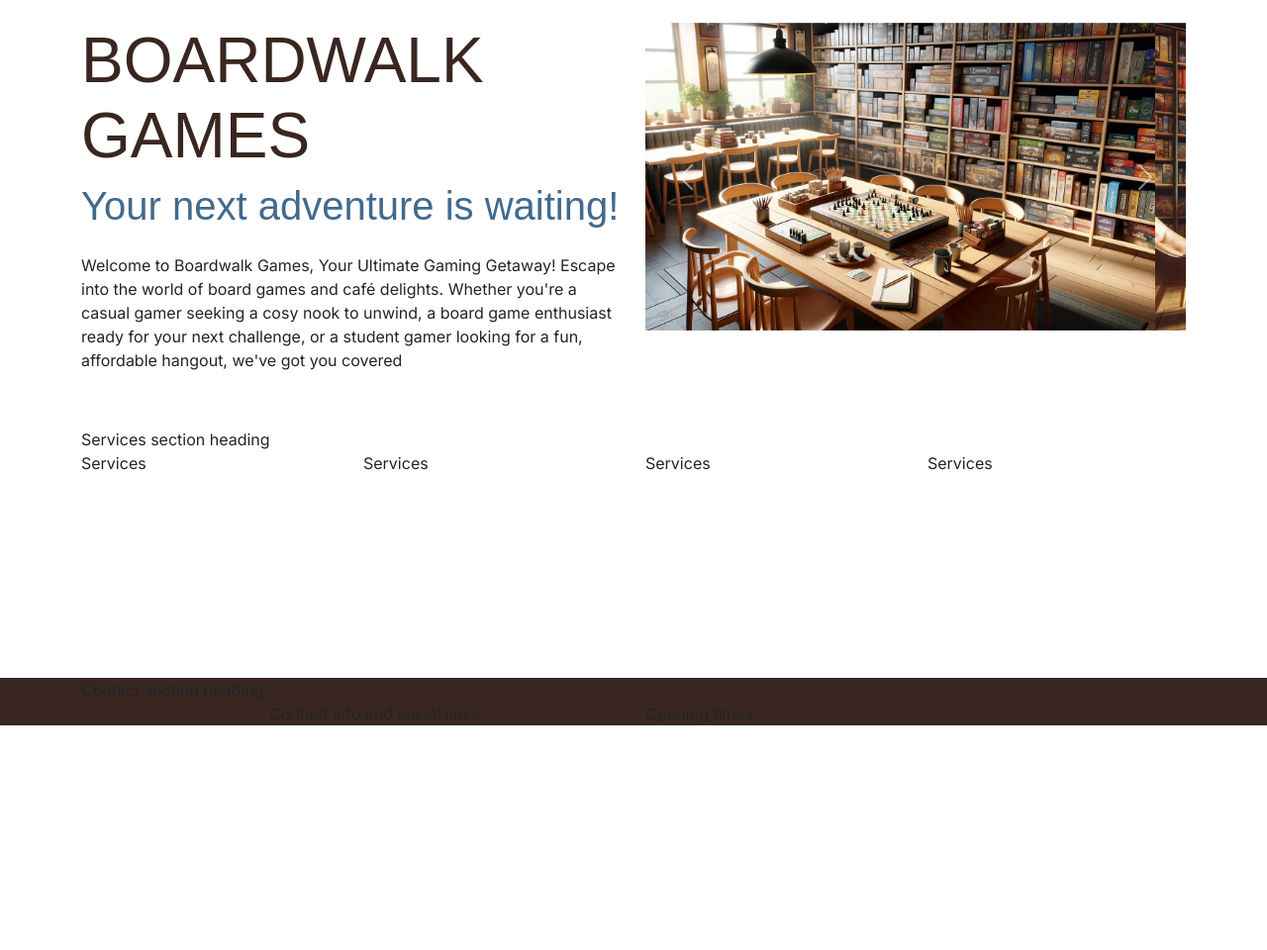
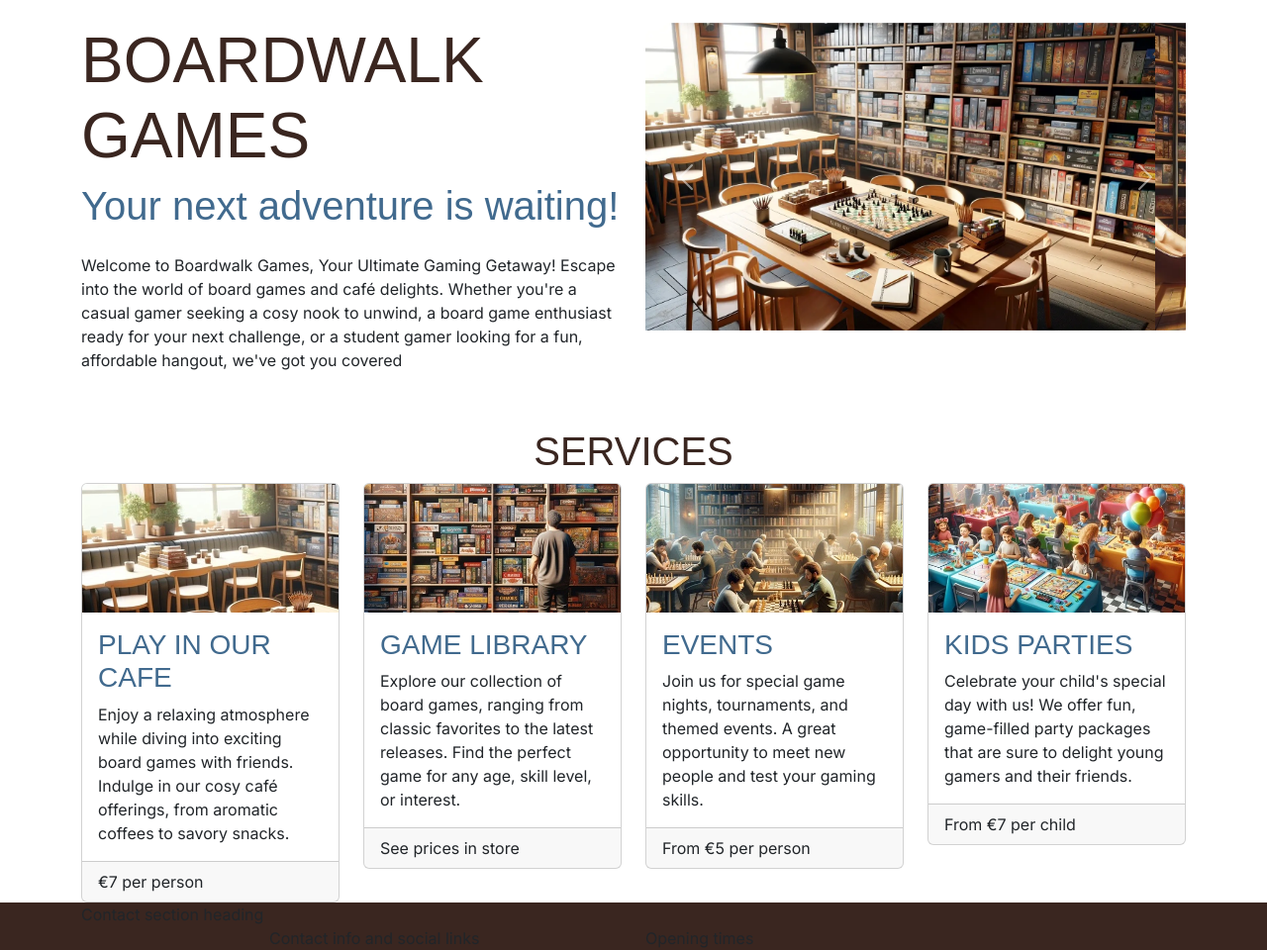
Before and after one commit to devildex91/boardwalk-games, a plain HTML site: page index.html in a window 1280 px wide. Shown: the part 67-1027 px from the top of the page at 99% size. Before the commit the page ends 800 px from the top, so only its background shows below. Drawn offline with nearby package versions, Linux system fonts and the light colour scheme; a web font is replaced by a local one.

Commit message:
services section added but not styled

```diff
--- a/index.html
+++ b/index.html
@@ -31,7 +31,7 @@
         <div class="navbar-nav">
           <a class="nav-link active" aria-current="page" href="index.html">Home</a>
           <a class="nav-link" href="game-library.html">Games</a>
-          <a class="nav-link" href="#">Services</a>
+          <a class="nav-link" href="#services">Services</a>
           <a class="nav-link" href="#">Contact</a>
           <button type="button" class="btn btn-primary">Primary</button>
         </div>
@@ -83,11 +83,77 @@
     <!--services section-->
     <section class="container">
       <div class="row">
-        <div class="col-12">Services section heading</div>
-        <div class="col-12 col-md-6 col-xl-3">Services</div>
-        <div class="col-12 col-md-6 col-xl-3">Services</div>
-        <div class="col-12 col-md-6 col-xl-3">Services</div>
-        <div class="col-12 col-md-6 col-xl-3">Services</div>
+        <div class="col-12 text-center">
+    <h2 class="display-6">Services</h2>
+</div>
+<div class="col-12 col-md-6 col-xl-3">
+    <div class="card">
+        <img src="assets/images/services-1.webp" class="card-img-top"
+            alt="Boardwalk games cafe table by a window, stacks of boardgames can be seen on the table" >
+        <div class="card-body">
+            <h3 class="card-title sub-heading-color">Play in our cafe</h3>
+            <p class="card-text">
+                Enjoy a relaxing atmosphere while diving into exciting board
+                games with friends. Indulge in our cosy café offerings, from
+                aromatic coffees to savory snacks.
+            </p>
+        </div>
+        <div class="card-footer">
+            <p class="mb-0">€7 per person</p>
+        </div>
+    </div>
+</div>
+<div class="col-12 col-md-6 col-xl-3">
+    <div class="card">
+        <img src="assets/images/services-2.webp" class="card-img-top"
+            alt="Board games stacked in bookshelves, a man can be seen browsing the shelves" />
+        <div class="card-body">
+            <!-- bootstrap cards come as h5 by default, changed to h3 to fit project heading hierarchy -->
+            <h3 class="card-title sub-heading-color">Game library</h3>
+            <p class="card-text">
+                Explore our collection of board games, ranging from classic
+                favorites to the latest releases. Find the perfect game for
+                any age, skill level, or interest.
+            </p>
+        </div>
+        <div class="card-footer">
+            <p class="mb-0">See prices in store</p>
+        </div>
+    </div>
+</div>
+<div class="col-12 col-md-6 col-xl-3">
+    <div class="card">
+        <img src="assets/images/services-3.webp" class="card-img-top">
+        <div class="card-body">
+            <h3 class="card-title sub-heading-color">Events</h3>
+            <p class="card-text">
+                Join us for special game nights, tournaments, and themed
+                events. A great opportunity to meet new people and test your
+                gaming skills.
+            </p>
+        </div>
+        <div class="card-footer">
+            <p class="mb-0">From €5 per person</p>
+        </div>
+    </div>
+</div>
+<div class="col-12 col-md-6 col-xl-3">
+    <div class="card">
+        <img src="assets/images/services-4.webp" class="card-img-top"
+            alt="A kids party being held at Boardwalk Games" >
+        <div class="card-body">
+            <h3 class="card-title sub-heading-color">Kids parties</h3>
+            <p class="card-text">
+                Celebrate your child's special day with us! We offer fun,
+                game-filled party packages that are sure to delight young
+                gamers and their friends.
+            </p>
+        </div>
+        <div class="card-footer">
+            <p class="mb-0">From €7 per child</p>
+        </div>
+    </div>
+</div>
       </div>
     </section>
   </main>
```
